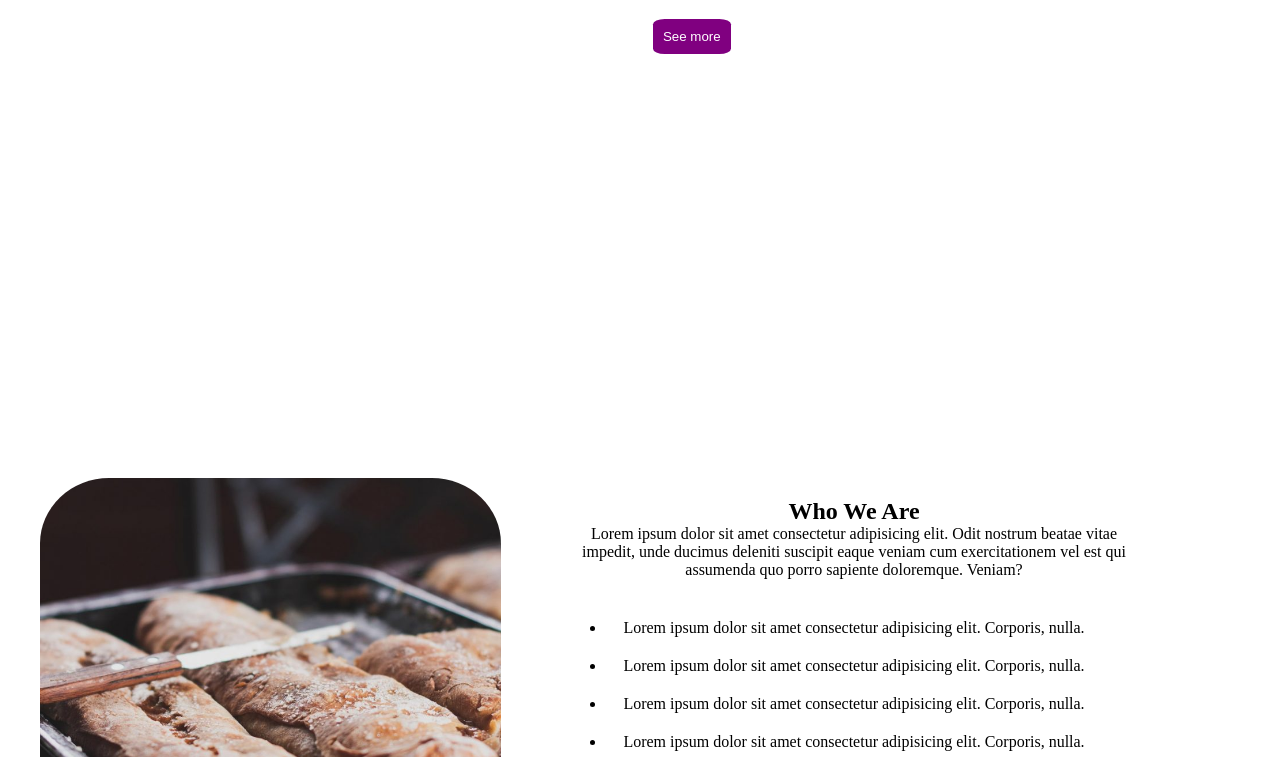
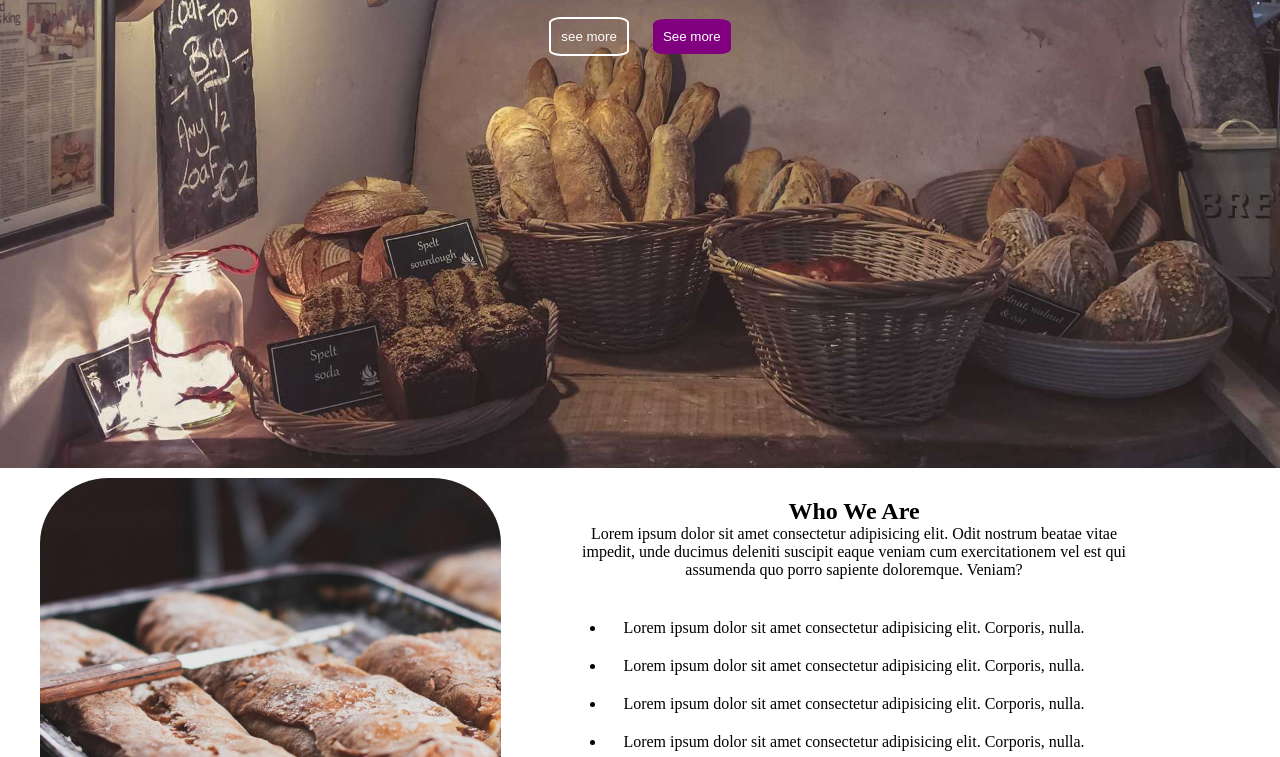
Before and after one commit to leomichael-10/TASK2, a plain HTML site: page index.html in a window 1280 px wide. Shown: the part 332-1089 px from the top of the page. Drawn offline with Linux system fonts and the light colour scheme.

Commit message:
Update style.css

```diff
--- a/style.css
+++ b/style.css
@@ -1,6 +1,6 @@
 .home
 {
-    background-image: url(images/drew-coffman-1872.jpg);
+    background-image: url(drew-coffman-1872.jpg);
     background-position: center center;
     background-size : cover;
     height :100vh ;
```
